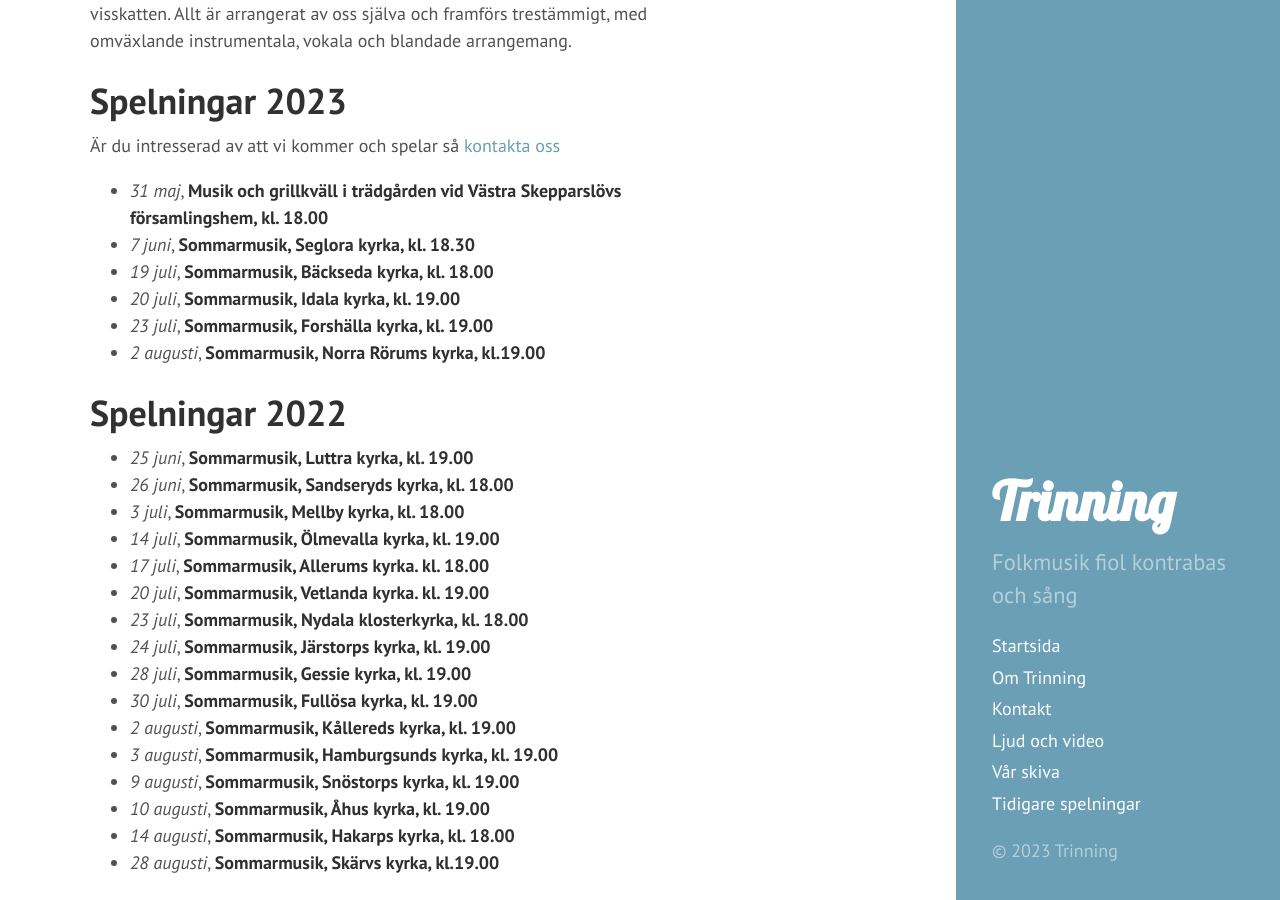
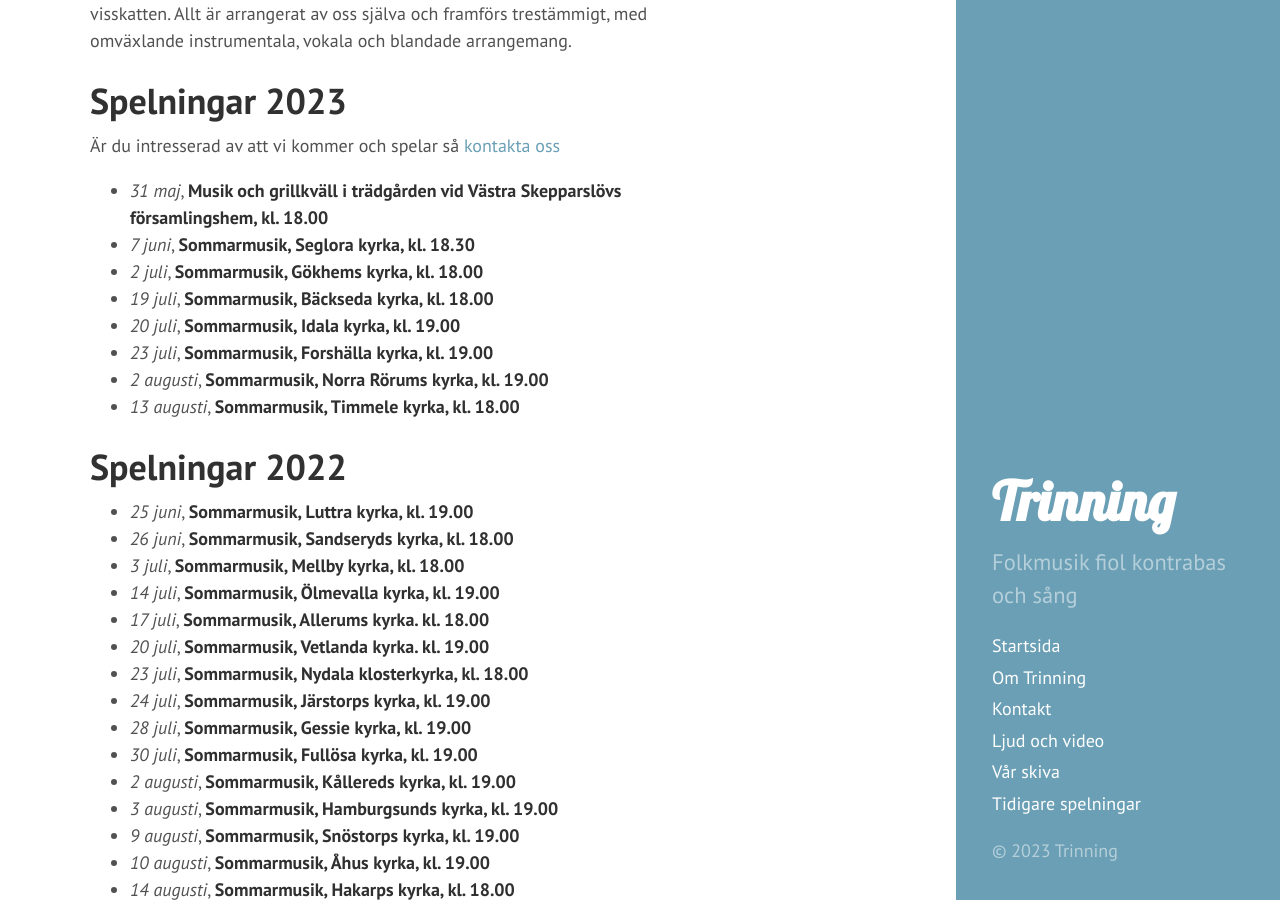
Before and after one commit to trinning/trinning.github.io, a Jekyll site: the page built from index.md, in a window 1280 px wide and 900 px high, scrolled down 516 px. Built offline with Jekyll 4.4.1, drawn with Linux system fonts in a browser that asks for light colours.

Commit message:
lagt till spelningar

```diff
--- a/index.md
+++ b/index.md
@@ -16,10 +16,12 @@ in lite norskt, amerikanskt, låtar från de brittiska öarna och visor från de
 
 * *31 maj*, **Musik och grillkväll i trädgården vid Västra Skepparslövs församlingshem, kl. 18.00**
 * *7 juni*, **Sommarmusik, Seglora kyrka, kl. 18.30**
+* *2 juli*, **Sommarmusik, Gökhems kyrka, kl. 18.00**
 * *19 juli*, **Sommarmusik, Bäckseda kyrka, kl. 18.00**
 * *20 juli*, **Sommarmusik, Idala kyrka, kl. 19.00**
 * *23 juli*, **Sommarmusik, Forshälla kyrka, kl. 19.00**
-* *2 augusti*, **Sommarmusik, Norra Rörums kyrka, kl.19.00**
+* *2 augusti*, **Sommarmusik, Norra Rörums kyrka, kl. 19.00**
+* *13 augusti*, **Sommarmusik, Timmele kyrka, kl. 18.00**
 
 # Spelningar 2022
 
```
